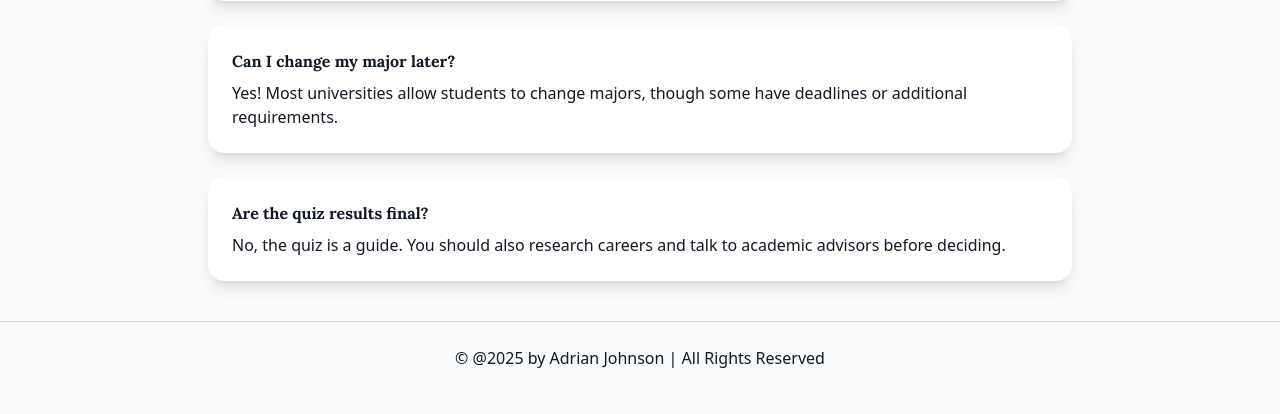
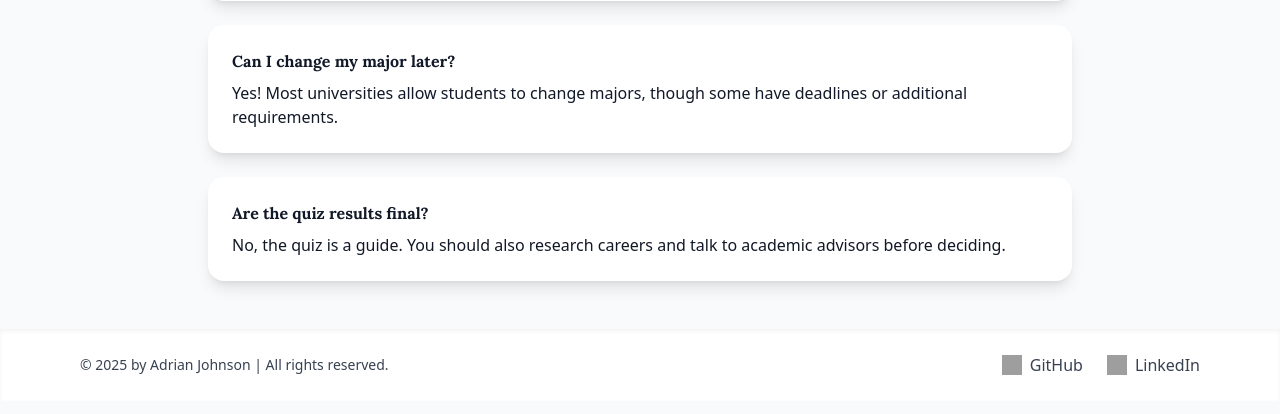
Before and after one commit to BlitzinZ/MajorFinder, a Flask app: page /faqs in a window 1280 px wide. Shown: the part 279-693 px from the top of the page. Run offline with Flask 3, Linux system fonts and the light colour scheme; some libraries are stand-ins or nearby versions; grey boxes are pictures that could not be loaded.

Commit message:
Add footer

```diff
--- a/MajorQuizApp/MajorQuizApp/templates/base.html
+++ b/MajorQuizApp/MajorQuizApp/templates/base.html
@@ -26,8 +26,28 @@
     <div class="max-w-4xl mx-auto px-4">
         {% block content %}{% endblock %}
     </div>
-        <footer class="text-center py-6 mt-10 border-t border-gray-300 dark:border-gray-700">
-        &copy; @2025 by Adrian Johnson | All Rights Reserved
+    <footer class="bg-white shadow-inner mt-12">
+      <div class="max-w-6xl mx-auto px-4 py-6 flex flex-col md:flex-row justify-between items-center space-y-4 md:space-y-0">
+
+        <!-- Copyright -->
+        <p class="text-gray-700 text-sm">&copy; 2025 by Adrian Johnson | All rights reserved.</p>
+
+        <!-- Social Links -->
+        <div class="flex space-x-6">
+          <!-- GitHub -->
+          <a href="https://github.com/BlitzinZ" target="_blank" class="flex items-center text-gray-700 hover:text-gray-900 transition">
+            <img src="{{ url_for('static', filename='images/github.svg') }}" alt="GitHub" class="w-5 h-5 mr-2">
+            GitHub
+          </a>
+
+          <!-- LinkedIn -->
+          <a href="https://www.linkedin.com/in/yourusername/" target="_blank" class="flex items-center text-gray-700 hover:text-blue-600 transition">
+            <img src="{{ url_for('static', filename='images/linkedin.svg') }}" alt="LinkedIn" class="w-5 h-5 mr-2">
+            LinkedIn
+          </a>
+        </div>
+
+      </div>
     </footer>
 
 </body>
```
